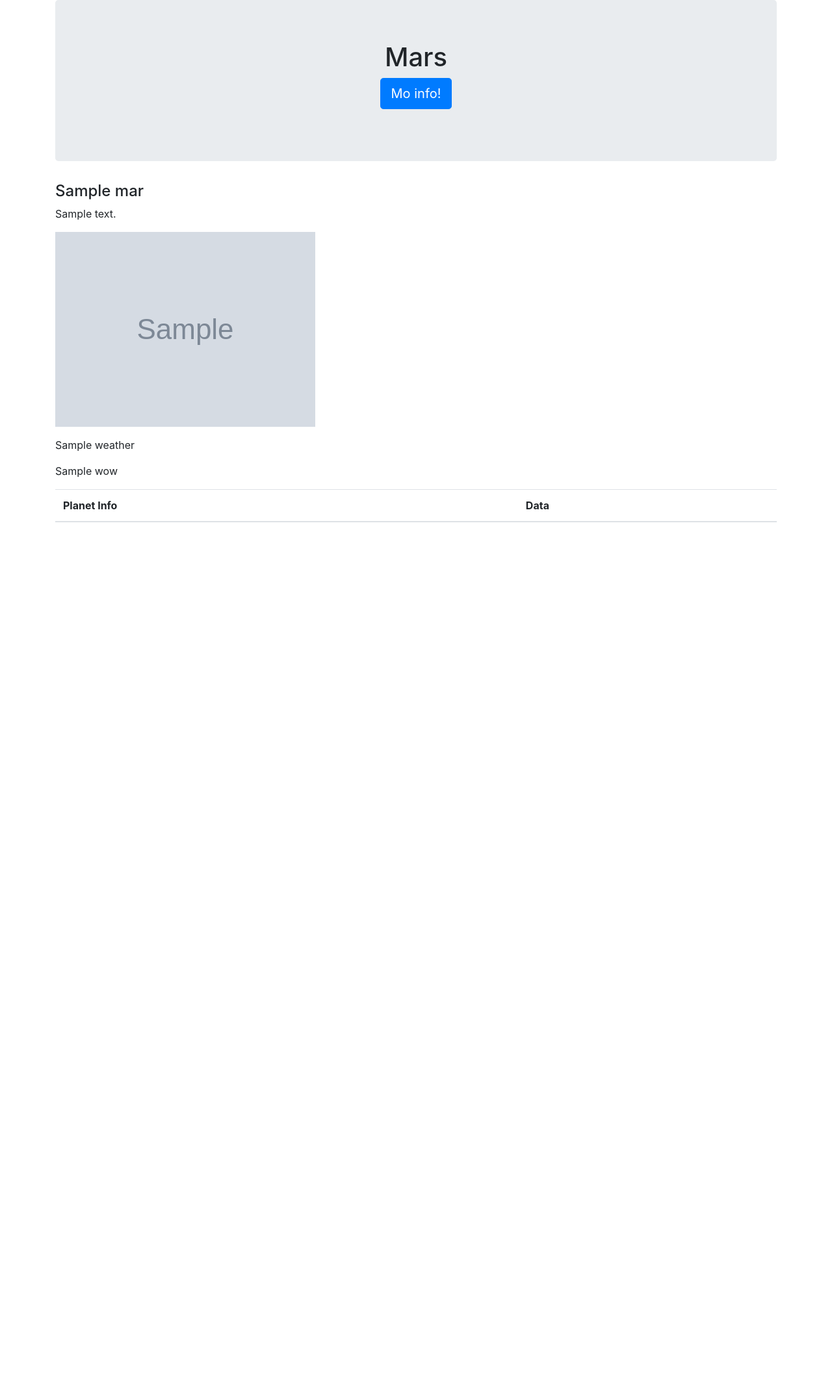
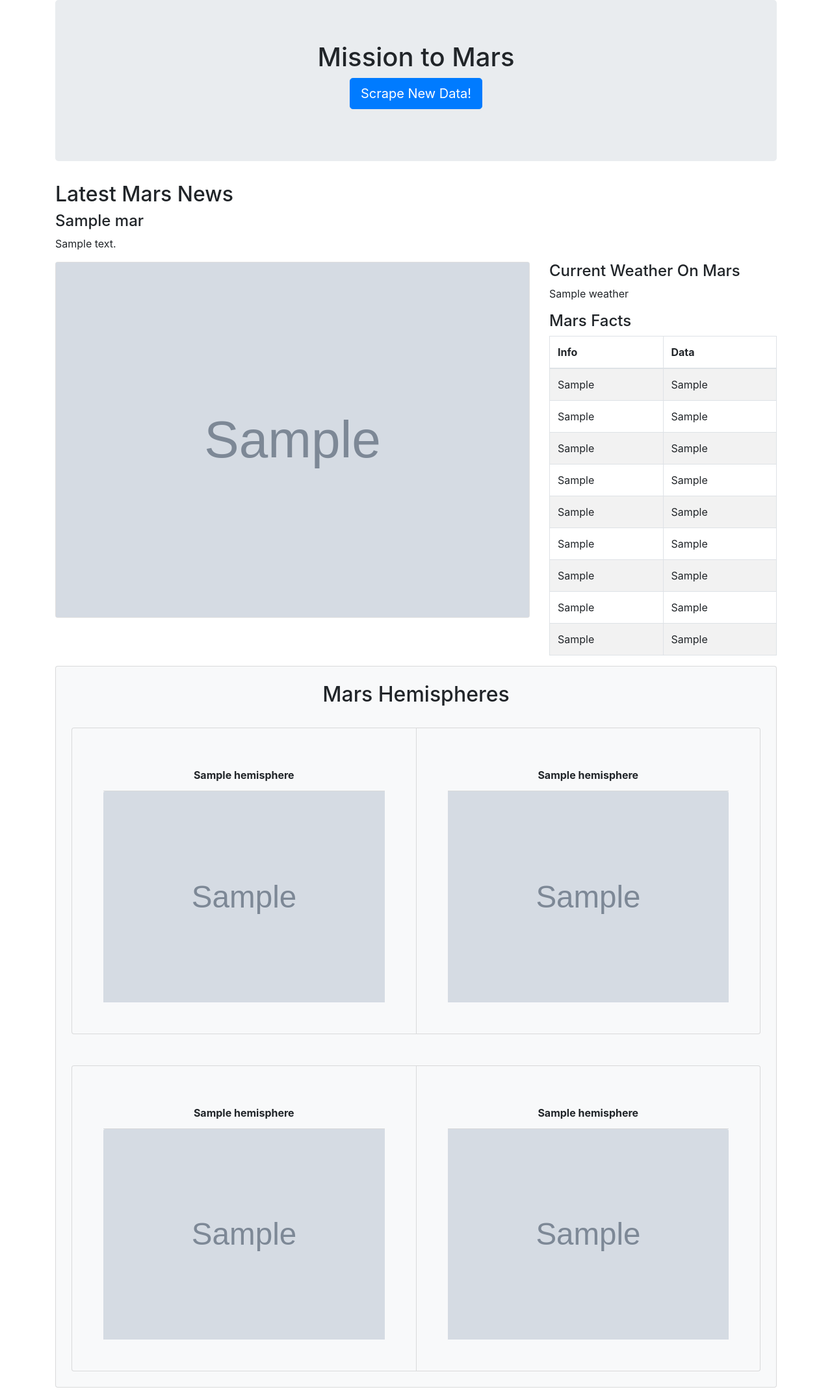
Before and after one commit to NickDonahoe/MissionToMars, a Flask app: page / in a window 1280 px wide. Shown: the whole page at 65% size. Before the commit the page ends 804 px from the top, so only its background shows below. Run offline with Flask 2, Linux system fonts and the light colour scheme; grey boxes marked "Sample" are stand-in pictures; a database or web service that is not in the repository returns one stand-in record (values such as "Sample title"); lists and menus that the app fills with data are empty; some libraries are stand-ins or nearby versions.

Commit message:
Fixed Html formatting

```diff
--- a/app.py
+++ b/app.py
@@ -8,7 +8,7 @@ app = Flask(__name__)
 app.config["MONGO_URI"] = "mongodb://localhost:27017/mars_app"
 mongo = PyMongo(app)
 
-mars = mongo.db.mars
+#mars = mongo.db.mars
 # Or set inline
 # mongo = PyMongo(app, uri="mongodb://localhost:27017/craigslist_app")
 
@@ -16,11 +16,12 @@ mars = mongo.db.mars
 @app.route("/")
 def index():
     mars = mongo.db.mars.find_one()
-    return render_template("index.html", python_dict=mars)
+    return render_template("index.html", mars=mars)
 
 
 @app.route("/scrape")
 def scraper():
+    mars = mongo.db.mars
     mars_data = scrape.scrape()
     mars.update({}, mars_data, upsert=True)
     return redirect("/", code=302)
--- a/templates/index.html
+++ b/templates/index.html
@@ -5,46 +5,106 @@
   <meta charset="UTF-8">
   <meta name="viewport" content="width=device-width, initial-scale=1.0">
   <meta http-equiv="X-UA-Compatible" content="ie=edge">
-  <title>Mars</title>
-  <link rel="stylesheet" href="https://stackpath.bootstrapcdn.com/bootstrap/4.3.1/css/bootstrap.min.css" integrity="sha384-ggOyR0iXCbMQv3Xipma34MD+dH/1fQ784/j6cY/iJTQUOhcWr7x9JvoRxT2MZw1T" crossorigin="anonymous">
+  <title>Mars Facts</title>
+  <link rel="stylesheet" href="https://stackpath.bootstrapcdn.com/bootstrap/4.3.1/css/bootstrap.min.css"
+    integrity="sha384-ggOyR0iXCbMQv3Xipma34MD+dH/1fQ784/j6cY/iJTQUOhcWr7x9JvoRxT2MZw1T" crossorigin="anonymous">
 </head>
 
 <body>
   <div class="container">
 
     <div class="jumbotron text-center">
-      <h1>Mars</h1>
-      <p><a class="btn btn-primary btn-lg" href="/scrape" role="button">Mo info!</a></p>
+      <h1>Mission to Mars</h1>
+      <p><a class="btn btn-primary btn-lg" href="/scrape" role="button">Scrape New Data!</a></p>
     </div>
 
-    <!-- Craigslist Listings -->
     <div class="row" id="mars-info">
       <div class="col-md-12">
-        <h4 class="heading">{{python_dict.news_title}}</h4>
-        <p>{{python_dict.news_description}}</p>
-        <p><img src = {{python_dict.featured_image_url}}></p>
-        <p>{{python_dict.weather}}</p>
 
-        <p>{{python_dict.wow}}</p>
+        <h2 class="heading">Latest Mars News</h2>
+        <h4 class="heading">{{mars.news_title}}</h4>
+        <p>{{mars.news_description}}</p>
+      </div>
+      <div class="col-md-8">
+        <div class="card">
+          <img src={{mars.featured_image_url}} class="img-fluid">
+        </div>
+      </div>
 
-        <table class = "table">
+      <div class="col-md-4">
+        <div card="card text-white bg-dark">
+          <h4 class="heading">Current Weather On Mars</h4>
+          <p>{{mars.weather}}</p>
+        </div>
+        <h4 class="heading">Mars Facts</h4>
+        <table class="table table-striped table-bordered">
           <thead>
-            <tr>
-              <th scope = "col">Planet Info</th>
-              <th scope = "col">Data</th>
-            </tr>
+            <th scope="col">Info</th>
+            <th scope="col">Data</th>
           </thead>
-          <tbody>
-            <tr>
-              <td></td>
-
-            </tr>
-          </tbody>
+          <tr>
+            <td>{{mars.table_one.0}}</td>
+            <td>{{mars.table_two.0}}</td>
+          </tr>
+          <tr>
+            <td>{{mars.table_one.1}}</td>
+            <td>{{mars.table_two.1}}</td>
+          </tr>
+          <td>{{mars.table_one.2}}</td>
+          <td>{{mars.table_two.2}}</td>
+          </tr>
+          <tr>
+            <td>{{mars.table_one.3}}</td>
+            <td>{{mars.table_two.3}}</td>
+          </tr>
+          <td>{{mars.table_one.4}}</td>
+          <td>{{mars.table_two.4}}</td>
+          </tr>
+          <tr>
+            <td>{{mars.table_one.5}}</td>
+            <td>{{mars.table_two.5}}</td>
+          </tr>
+          <tr>
+            <td>{{mars.table_one.6}}</td>
+            <td>{{mars.table_two.6}}</td>
+          </tr>
+          <tr>
+            <td>{{mars.table_one.7}}</td>
+            <td>{{mars.table_two.7}}</td>
+          </tr>
+          <tr>
+            <td>{{mars.table_one.8}}</td>
+            <td>{{mars.table_two.8}}</td>
+          </tr>
         </table>
-
       </div>
     </div>
 
+    <div class="card bg-light mb-3">
+
+      <h2 class="header text-center mt-4">Mars Hemispheres</h2>
+
+      <div class="card-group p-4">
+        <div class="card bg-light p-5">
+          <div class="card-header bg-light text-center"><strong>{{mars.hemisphere.0.title}}</strong></div>
+          <img class="card-img-top" src={{mars.hemisphere.0.img_url}} alt="Card image cap">
+        </div>
+        <div class="card bg-light p-5">
+          <div class="card-header bg-light text-center"><strong>{{mars.hemisphere.1.title}}</strong></div>
+          <img class="card-img-top" src={{mars.hemisphere.1.img_url}} alt="Card image cap">
+        </div>
+      </div>
+      <div class="card-group p-4">
+        <div class="card bg-light p-5">
+          <div class="card-header bg-light text-center"><strong>{{mars.hemisphere.2.title}}</strong></div>
+          <img class="card-img-top" src={{mars.hemisphere.2.img_url}} alt="Card image cap">
+        </div>
+        <div class="card bg-light p-5">
+          <div class="card-header bg-light text-center"><strong>{{mars.hemisphere.3.title}}</strong></div>
+          <img class="card-img-top" src={{mars.hemisphere.3.img_url}} alt="Card image cap">
+        </div>
+      </div>
+    </div>
 
 
   </div>
@@ -52,8 +112,6 @@
 
 
 
-
-
 </body>
 
 </html>
```
Also changed, not shown: scrape.py (+39 -3 lines), scrape_mars.py (deleted, +0 -203 lines), screenshot1.PNG (added), screenshot3.PNG (added), 5 other files.
